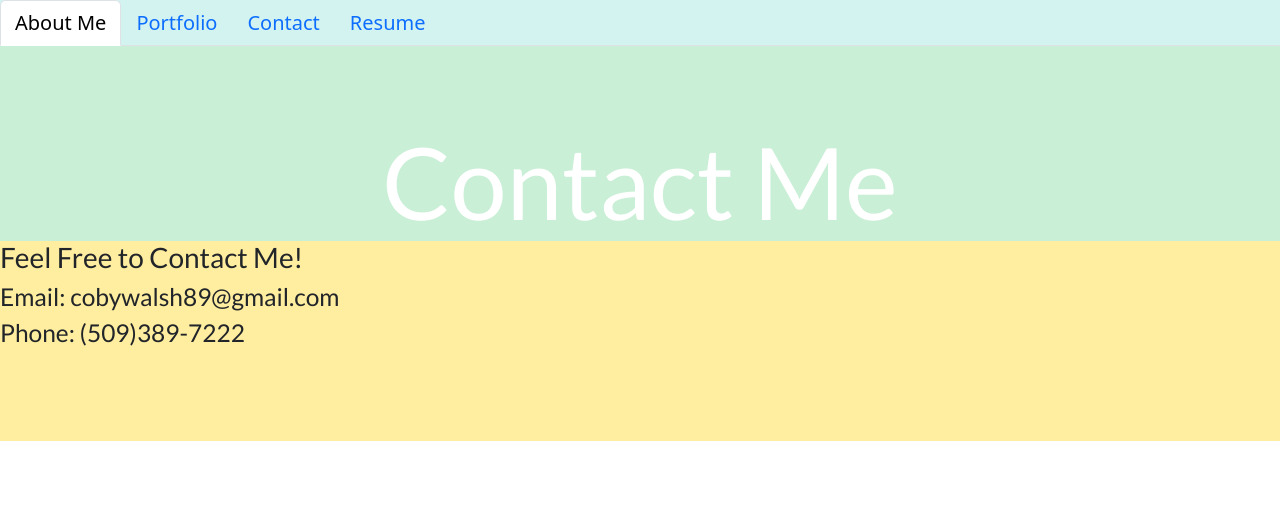
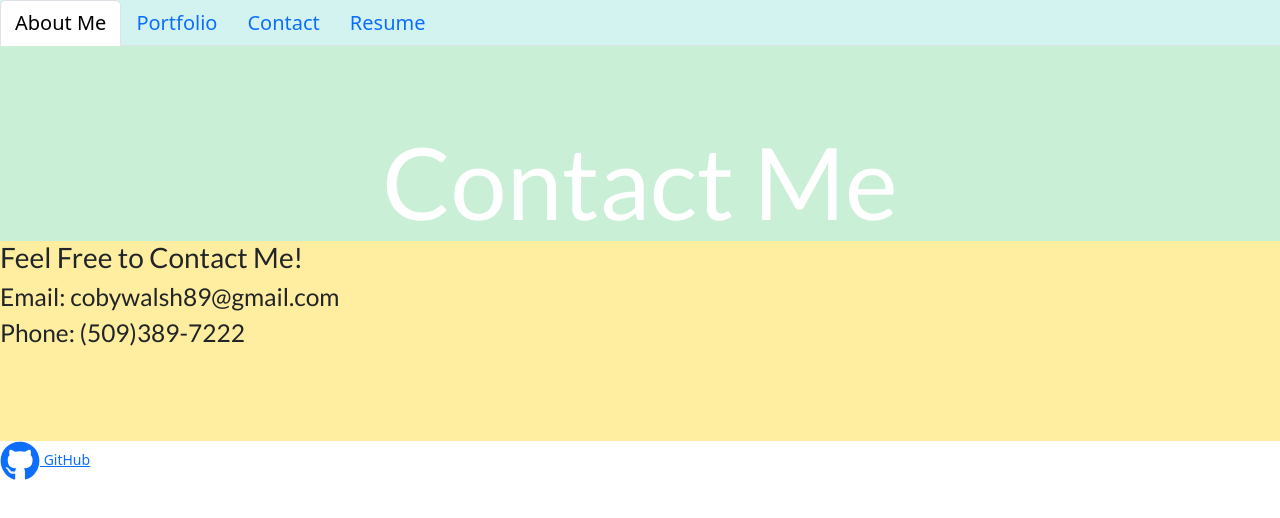
Before and after one commit to CobyWalsh/React-Portfolio, a React (Create React App) app: page /contact in a window 1280 px wide. Shown: the top 518 px of the page. Built offline with nearby package versions, Linux system fonts and the light colour scheme; the HTML template or start-up script is replaced by a standard one.

Commit message:
added github icon to footer

```diff
--- a/package.json
+++ b/package.json
@@ -10,6 +10,7 @@
     "bootstrap": "^5.3.1",
     "react": "^17.0.2",
     "react-dom": "^17.0.2",
+    "react-icons": "^4.11.0",
     "react-router-dom": "^6.15.0",
     "react-scripts": "5.0.1",
     "web-vitals": "^2.1.4"
--- a/src/components/pages/aboutMe.js
+++ b/src/components/pages/aboutMe.js
@@ -1,5 +1,6 @@
 import React from "react";
 import "../../styles/aboutMe.css";
+import { FaGithub } from 'react-icons/fa';
 
 const styles = {
   aboutMeStyles: {
@@ -35,6 +36,16 @@ function aboutMe() {
         I'm a lifelong learner and adventurer, always seeking new experiences
         and challenges. I can't wait to see where this journey takes me next!
       </p>
+      <footer style={styles.footerStyles}>
+        {/* GitHub link */}
+        <a
+          href="https://github.com/CobyWalsh"
+          target="_blank"
+          rel="noopener noreferrer"
+        >
+          <FaGithub style={styles.iconStyles} /> GitHub
+        </a>
+      </footer>
     </section>
   );
 }
--- a/src/components/pages/contact.js
+++ b/src/components/pages/contact.js
@@ -1,6 +1,6 @@
 import React from 'react';
 import '../../styles/contact.css';
-
+import { FaGithub } from 'react-icons/fa';
 
 const styles = {
   contactStyle: {
@@ -9,6 +9,9 @@ const styles = {
   contactMeStyle: {
     fontSize: '100px',
   },
+  iconStyles: {
+    fontSize: '40px'
+  }
 };
 
 function contact() {
@@ -20,6 +23,16 @@ function contact() {
       <h3>Email: cobywalsh89@gmail.com</h3>
       <h3>Phone: (509)389-7222</h3>
       </div>
+      <footer style={styles.footerStyles}>
+        {/* GitHub link */}
+        <a
+          href="https://github.com/CobyWalsh"
+          target="_blank"
+          rel="noopener noreferrer"
+        >
+          <FaGithub style={styles.iconStyles} /> GitHub
+        </a>
+      </footer>
     </header>
   );
 }
--- a/src/components/pages/footer.js
+++ b/src/components/pages/footer.js
@@ -4,6 +4,7 @@ import '../../styles/footer.css';
 const styles = {
     footerStyle: {
       background: 'blue',
+      fontSize: '20px',
     },
     FooterStyle: {
       fontSize: '60px',
--- a/src/components/pages/header.js
+++ b/src/components/pages/header.js
@@ -1,5 +1,6 @@
 import React from 'react';
 import '../../styles/header.css';
+import { FaGithub } from 'react-icons/fa';
 
 const styles = {
   headerStyle: {
@@ -9,6 +10,9 @@ const styles = {
     fontSize: '100px',
     color: '98afb5'
   },
+  iconStyles: {
+    fontSize: '40px'
+  }
 };
 
 function header() {
@@ -22,6 +26,16 @@ function header() {
                         </figure>
                     </div>
                     </div>
+                    <footer style={styles.footerStyles}>
+        {/* GitHub link */}
+        <a
+          href="https://github.com/CobyWalsh"
+          target="_blank"
+          rel="noopener noreferrer"
+        >
+          <FaGithub style={styles.iconStyles} /> GitHub
+        </a>
+      </footer>
     </header>
   );
 }
--- a/src/components/pages/portfolio.js
+++ b/src/components/pages/portfolio.js
@@ -1,6 +1,6 @@
 import React from 'react';
 import '../../styles/portfolio.css';
-
+import { FaGithub } from 'react-icons/fa';
 
 const styles = {
   portfolioStyle: {
@@ -9,6 +9,9 @@ const styles = {
   myPortfolioStyle: {
     fontSize: '100px',
   },
+  iconStyles: {
+    fontSize: '40px'
+  }
 };
 
 function portfolio() {
@@ -33,6 +36,16 @@ function portfolio() {
                         </figure>
                         </div>
                     </div>
+                    <footer style={styles.footerStyles}>
+        {/* GitHub link */}
+        <a
+          href="https://github.com/CobyWalsh"
+          target="_blank"
+          rel="noopener noreferrer"
+        >
+          <FaGithub style={styles.iconStyles} /> GitHub
+        </a>
+      </footer>
     </header>
   );
 }
--- a/src/components/pages/resume.js
+++ b/src/components/pages/resume.js
@@ -1,6 +1,7 @@
 import React from "react";
 import "../../styles/resume.css";
 import MyResume from "../../assets/Coby Walsh Resume.pdf";
+import { FaGithub } from 'react-icons/fa';
 
 const styles = {
   resumeStyle: {
@@ -9,6 +10,9 @@ const styles = {
   ResumeStyle: {
     fontSize: "100px",
   },
+  iconStyles: {
+    fontSize: '40px'
+  }
 };
 
 function resume() {
@@ -78,6 +82,16 @@ function resume() {
 
       <button onClick={handleDownloadResume}>Download Resume</button>
     </div>
+    <footer style={styles.footerStyles}>
+        {/* GitHub link */}
+        <a
+          href="https://github.com/CobyWalsh"
+          target="_blank"
+          rel="noopener noreferrer"
+        >
+          <FaGithub style={styles.iconStyles} /> GitHub
+        </a>
+      </footer>
     </header>
   );
 }
```
Also changed, not shown: 1 other file (tests, documents, lock files or other folders).
